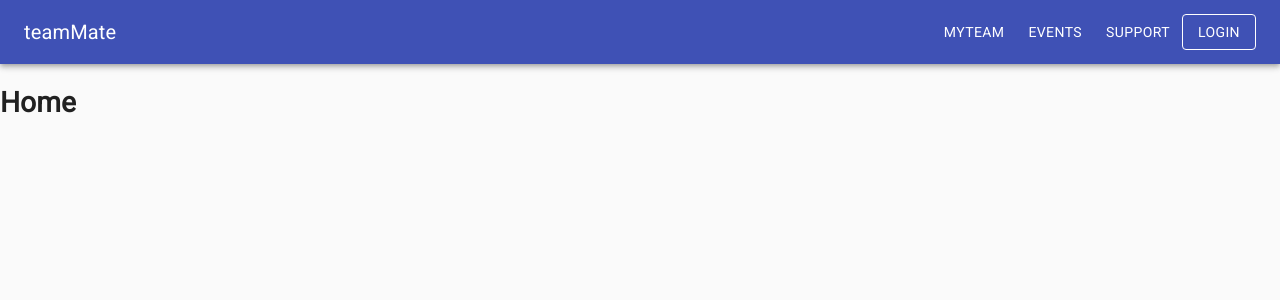
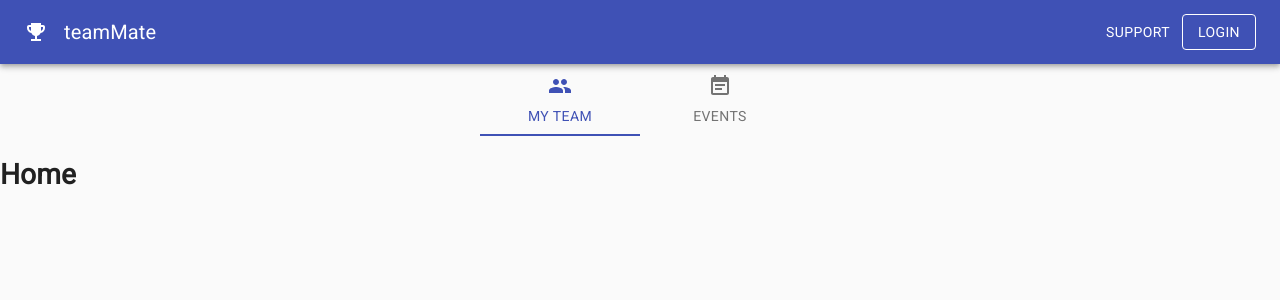
Before and after one commit to mir4cles/teamMate-client, a React (Create React App) app: page / in a window 1280 px wide. Shown: the top 300 px of the page. Built offline with nearby package versions, Linux system fonts and the light colour scheme; no server answers; the HTML template or start-up script is replaced by a standard one.

Commit message:
routing done with a tab bar

```diff
--- a/src/components/Navigation/index.js
+++ b/src/components/Navigation/index.js
@@ -1,11 +1,15 @@
 import React from "react";
 import LoggedIn from "./LoggedIn";
 import LoggedOut from "./LoggedOut";
-import { AppBar, Toolbar, Button, Link } from "@material-ui/core";
+import { AppBar, Toolbar, Button, Link, Tabs, Tab } from "@material-ui/core";
 import Typography from "@material-ui/core/Typography";
 import { makeStyles } from "@material-ui/core/styles";
 import { useSelector } from "react-redux";
 import { selectToken } from "../../store/user/selectors";
+import { Link as RouterLink } from "react-router-dom";
+import GroupIcon from "@material-ui/icons/Group";
+import EventNoteIcon from "@material-ui/icons/EventNote";
+import EmojiEventsIcon from "@material-ui/icons/EmojiEvents";
 
 const useStyles = makeStyles((theme) => ({
   root: {
@@ -30,6 +34,7 @@ export default function Navigation() {
   const loginLogoutControls = token ? <LoggedIn /> : <LoggedOut />;
 
   const classes = useStyles();
+
   const [value, setValue] = React.useState(0);
 
   const handleChange = (event, newValue) => {
@@ -40,40 +45,54 @@ export default function Navigation() {
     <div className={classes.root}>
       <AppBar position="static">
         <Toolbar>
+          <EmojiEventsIcon
+            edge="start"
+            className={classes.menuButton}
+            color="inherit"
+            aria-label="menu"
+          />
           <Typography variant="h6" noWrap className={classes.title}>
             teamMate
           </Typography>
-          <nav>
           <Link
+            component={RouterLink}
             variant="button"
             color="inherit"
-              href="#"
             className={classes.link}
-            >
-              MYTEAM
-            </Link>
-            <Link
-              variant="button"
-              color="inherit"
-              href="#"
-              className={classes.link}
-            >
-              EVENTS
-            </Link>
-            <Link
-              variant="button"
-              color="inherit"
-              href="#"
-              className={classes.link}
+            to="/support"
           >
             SUPPORT
           </Link>
-          </nav>
-          <Button color="inherit" variant="outlined">
+          <Button
+            color="inherit"
+            variant="outlined"
+            component={RouterLink}
+            to="/login"
+          >
             LOGIN
           </Button>
         </Toolbar>
       </AppBar>
+      <Tabs
+        value={value}
+        onChange={handleChange}
+        indicatorColor="primary"
+        textColor="primary"
+        centered
+      >
+        <Tab
+          icon={<GroupIcon />}
+          label="MY TEAM"
+          component={RouterLink}
+          to="/myteam"
+        />
+        <Tab
+          icon={<EventNoteIcon />}
+          label="EVENTS"
+          component={RouterLink}
+          to="/events"
+        />
+      </Tabs>
     </div>
     // <Navbar bg="light" expand="lg">
     //   <Navbar.Brand as={NavLink} to="/">
```
Lines whose indentation alone changed are shown as unchanged.
